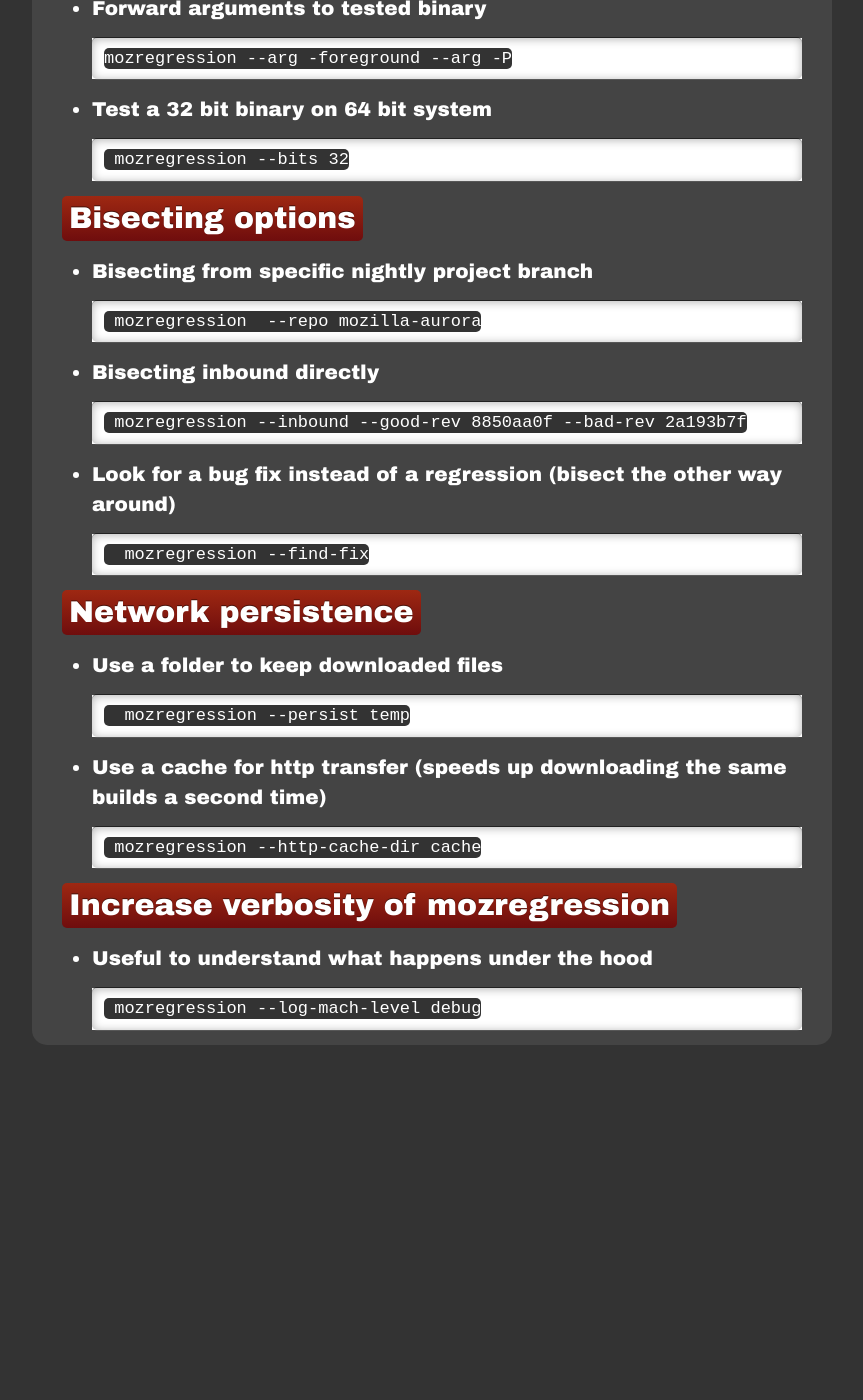
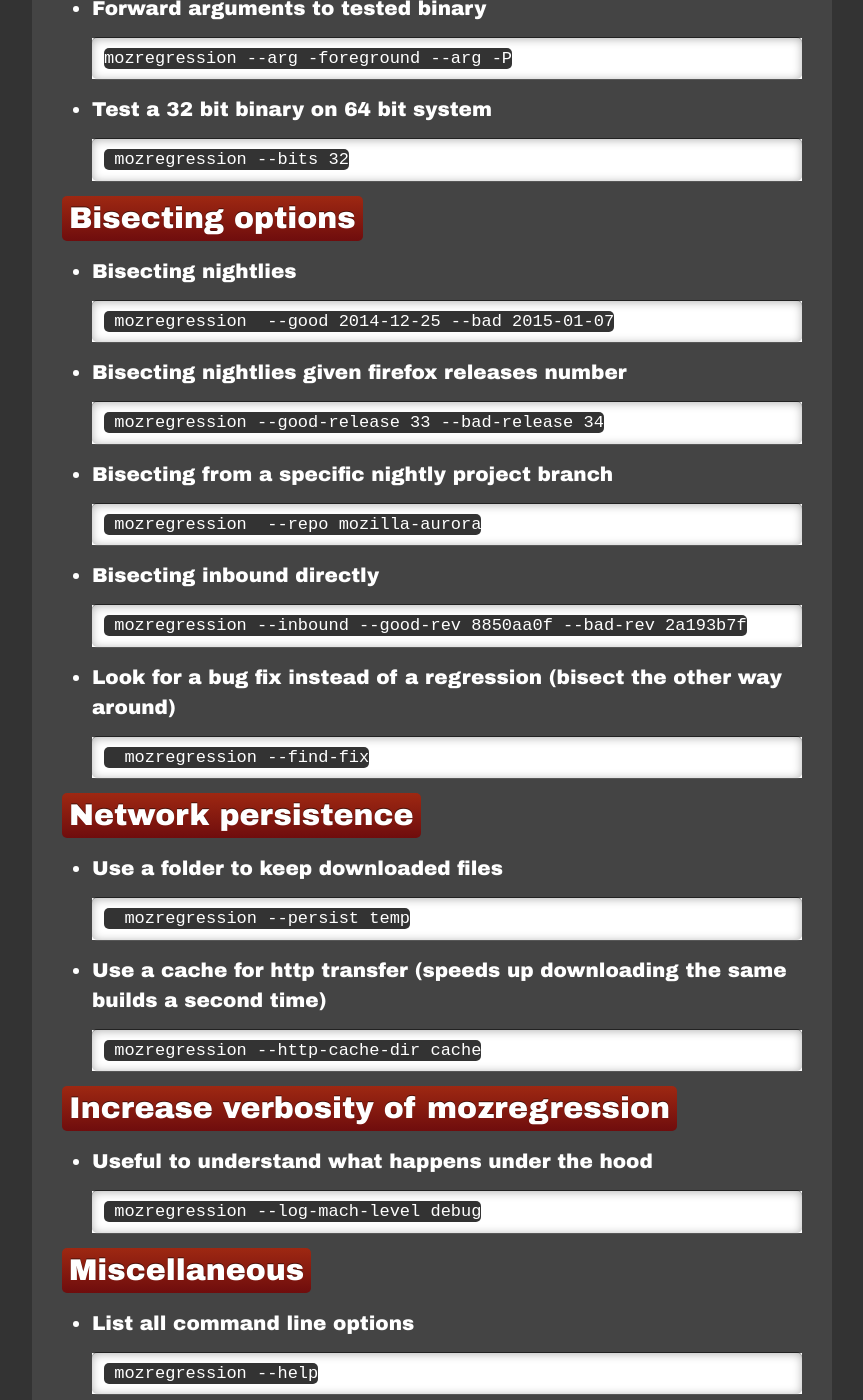
Before and after one commit to mozilla/mozregression, a Jekyll site: the page built from documentation/usage.md, in a window 1280 px wide and 1400 px high, scrolled down 692 px. Shown: the whole window, without its empty margins (208-1071 px from the left). Built offline with Jekyll 4.4.1, drawn with Linux system fonts in a browser that asks for light colours; before the commit the page ends 1737 px from its top, so only the background shows below that; some of the changed text lies outside the part shown.

Commit message:
add some more command line options in usage documentation

```diff
--- a/documentation/usage.md
+++ b/documentation/usage.md
@@ -34,7 +34,15 @@
 
 ## Bisecting options
 
-- Bisecting from specific nightly project branch
+- Bisecting nightlies
+
+       mozregression  --good 2014-12-25 --bad 2015-01-07
+
+- Bisecting nightlies given firefox releases number
+
+       mozregression --good-release 33 --bad-release 34
+
+- Bisecting from a specific nightly project branch
 
        mozregression  --repo mozilla-aurora
 
@@ -63,3 +71,17 @@
 - Useful to understand what happens under the hood
 
        mozregression --log-mach-level debug
+
+## Miscellaneous
+
+- List all command line options
+
+       mozregression --help
+
+- Show the current version
+
+       mozregression --version
+
+- List firefox releases numbers
+
+       mozregression --list-releases
```
